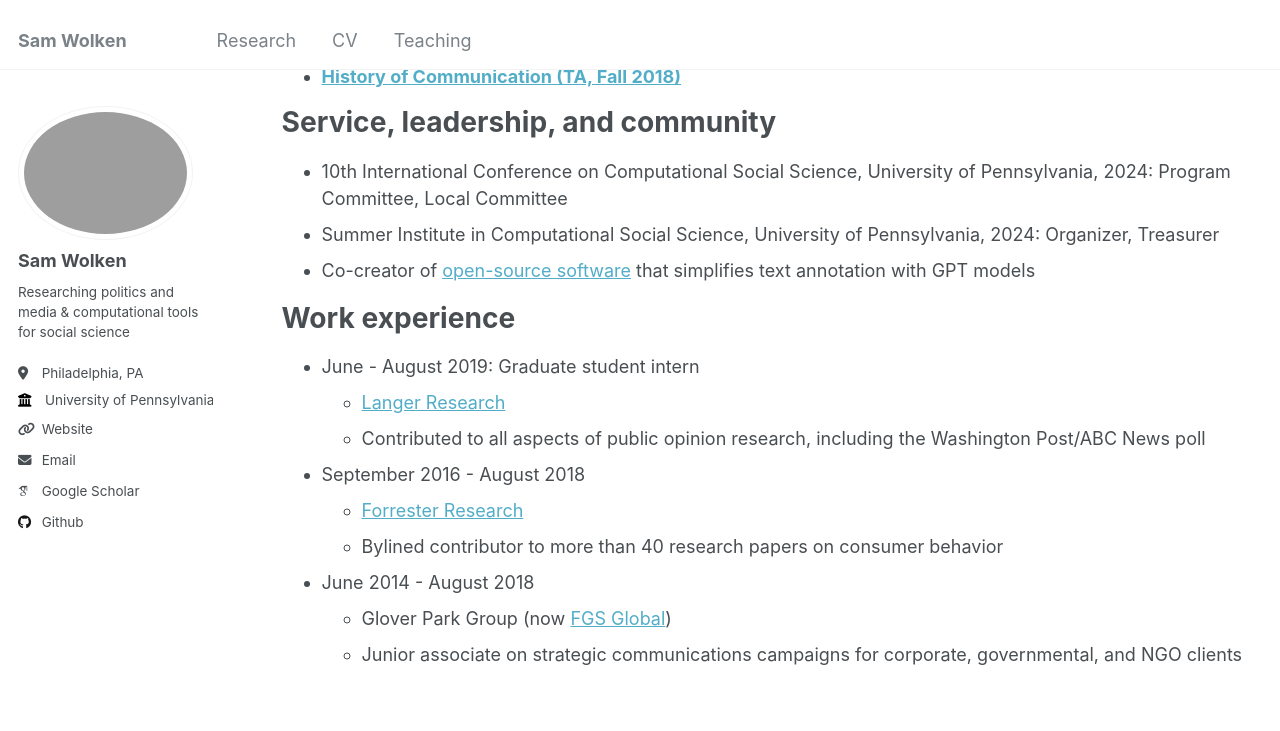
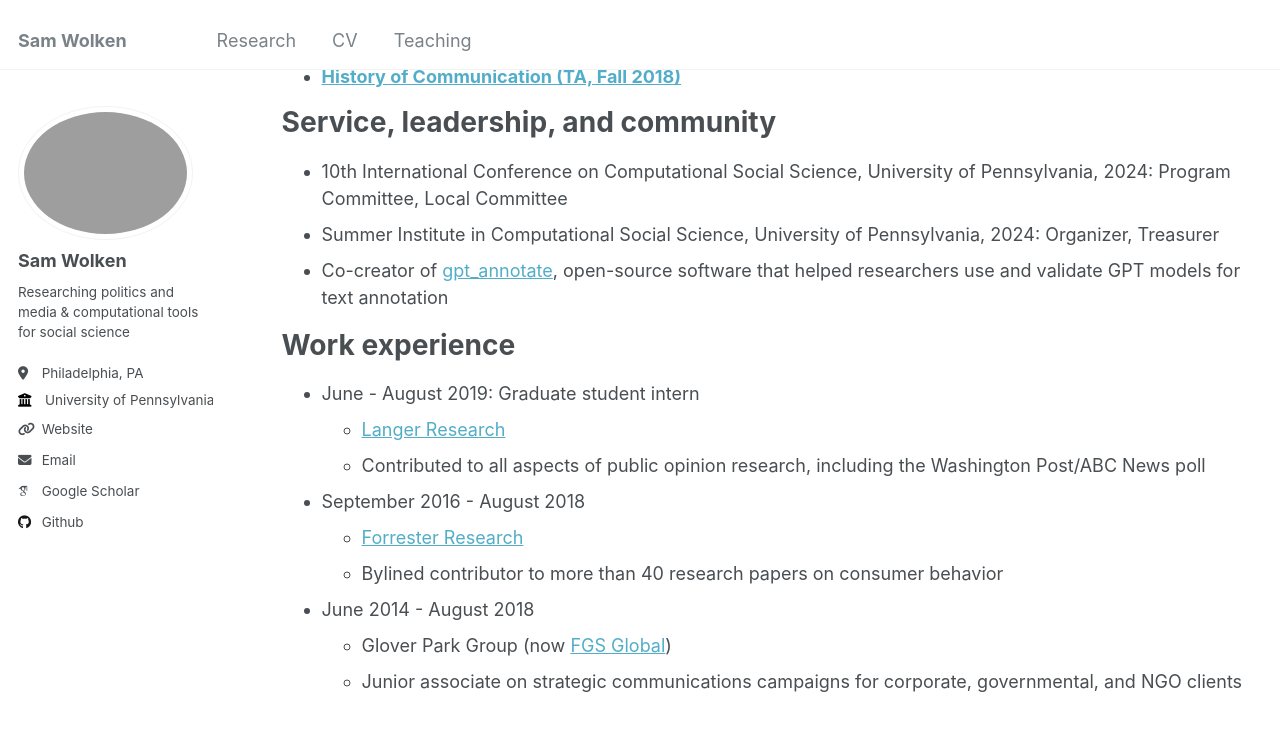
Before and after one commit to swolken/.github.io, a Jekyll site: the page built from _pages/cv.md, in a window 1280 px wide and 900 px high, scrolled down 1612 px. Shown: the top 731 px of the window. Built offline with Jekyll 4.4.1, drawn with Linux system fonts in a browser that asks for light colours; some web fonts are replaced.

Commit message:
Update cv.md

```diff
--- a/_pages/cv.md
+++ b/_pages/cv.md
@@ -38,7 +38,7 @@ Service, leadership, and community
 ======
 * 10th International Conference on Computational Social Science, University of Pennsylvania, 2024: Program Committee, Local Committee
 * Summer Institute in Computational Social Science, University of Pennsylvania, 2024: Organizer, Treasurer
-* Co-creator of [open-source software]([url](https://github.com/npangakis/gpt_annotate)) that simplifies text annotation with GPT models
+* Co-creator of [gpt_annotate]([url](https://github.com/npangakis/gpt_annotate)), open-source software that helped researchers use and validate GPT models for text annotation
 
 Work experience
 ======
```
